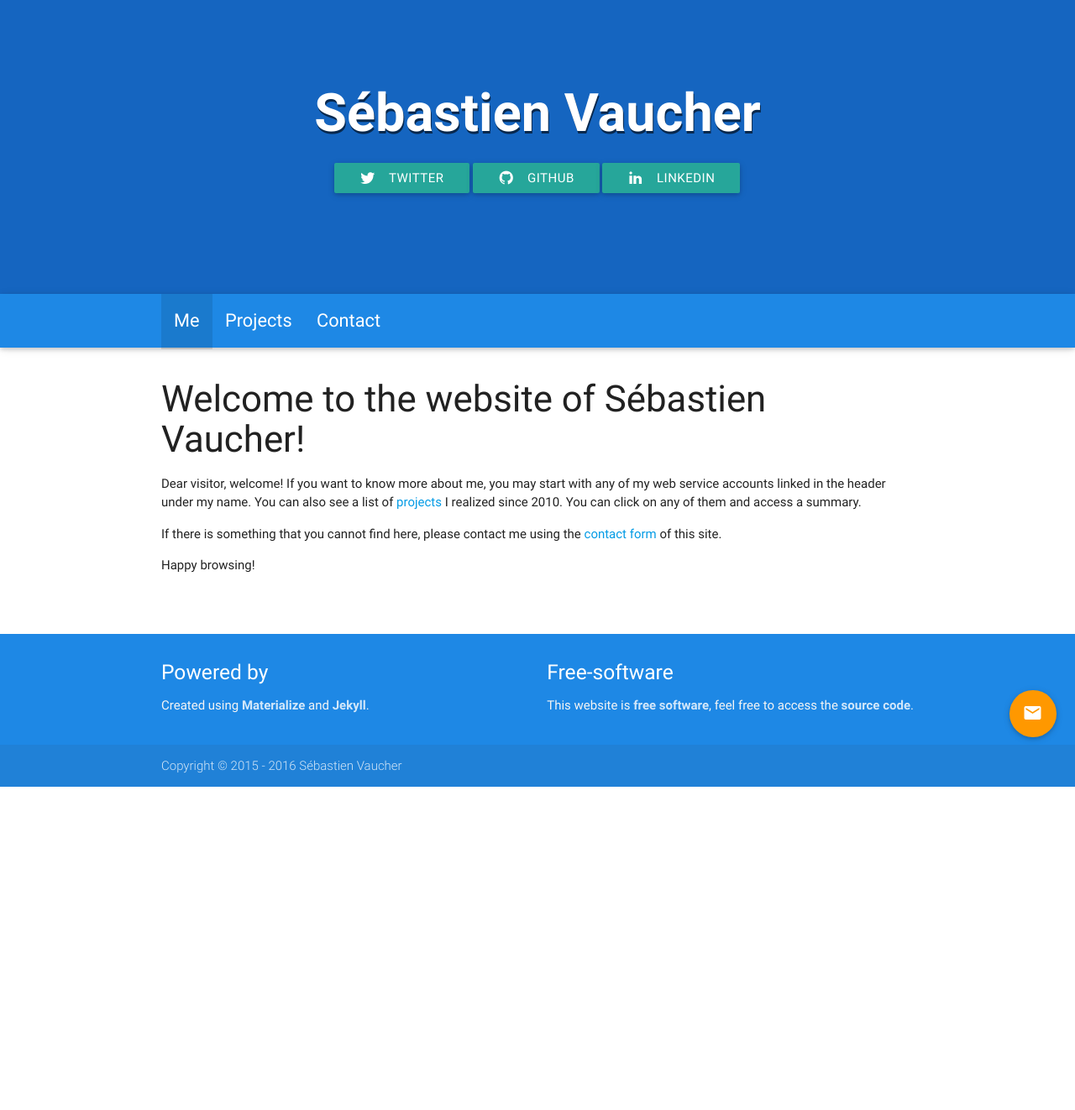
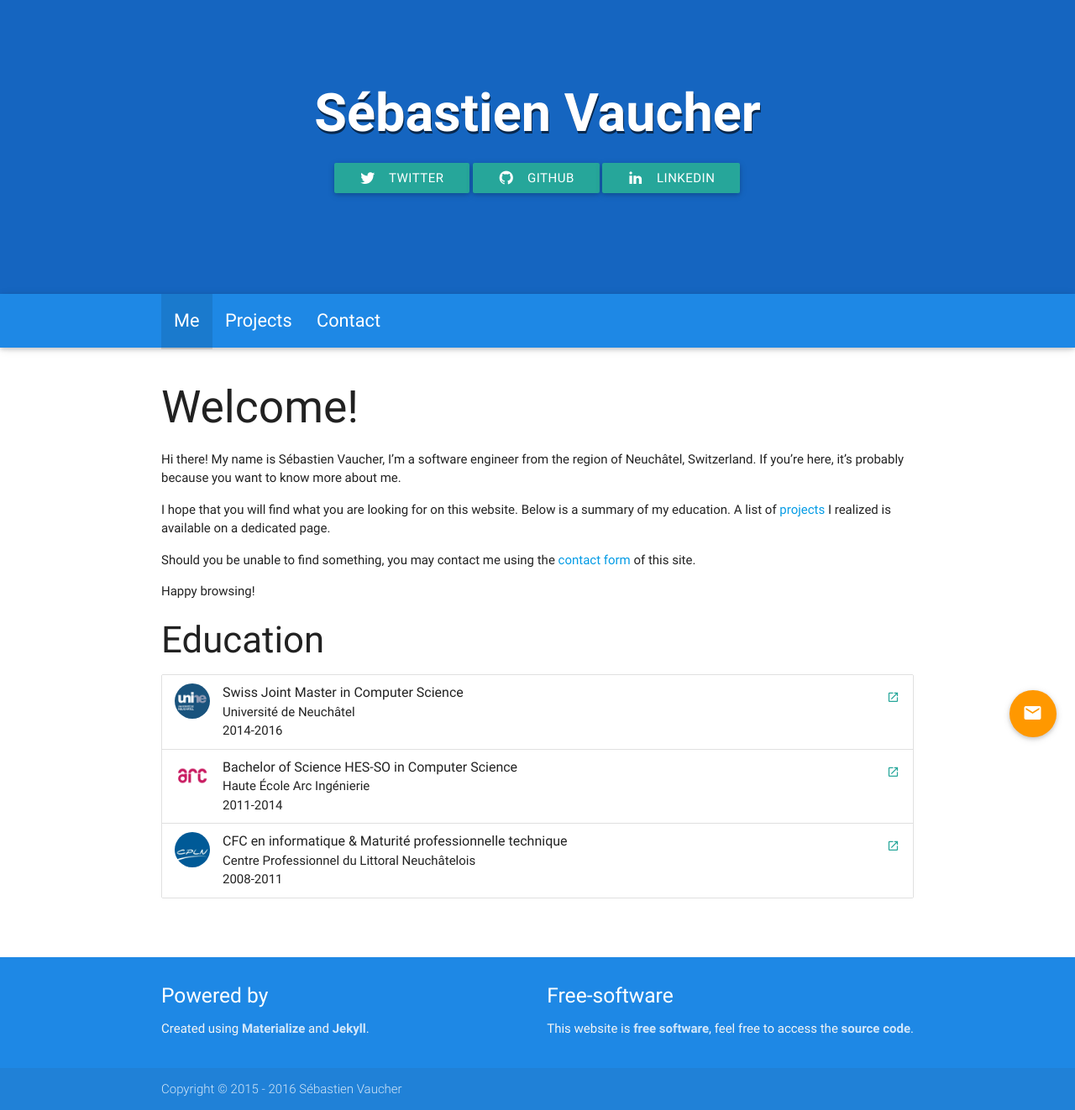
Before and after one commit to sebva/PersonalWebsite, a Jekyll site: the page built from index.md, in a window 1280 px wide. Shown: the whole page at 84% size. Built offline with Jekyll 4.4.1, drawn with Linux system fonts in a browser that asks for light colours; before the commit the page ends 937 px from its top, so only the background shows below that.

Commit message:
Update index

```diff
--- a/index.md
+++ b/index.md
@@ -6,10 +6,35 @@ menu: main
 weight: 0
 ---
 
-### Welcome to the website of Sébastien Vaucher!
+## Welcome!
 
-Dear visitor, welcome! If you want to know more about me, you may start with any of my web service accounts linked in the header under my name. You can also see a list of [projects](/projects.html) I realized since 2010. You can click on any of them and access a summary.
+Hi there! My name is Sébastien Vaucher, I'm a software engineer from the region of Neuchâtel, Switzerland. If you're here, it's probably because you want to know more about me.
 
-If there is something that you cannot find here, please contact me using the [contact form](/contact.html) of this site.
+I hope that you will find what you are looking for on this website. Below is a summary of my education. A list of [projects](/projects.html) I realized is available on a dedicated page.
+
+Should you be unable to find something, you may contact me using the [contact form](/contact.html) of this site.
 
 Happy browsing!
+
+### Education
+
+<ul class="collection">
+    <li class="collection-item avatar">
+        <img src="images/unine.png" alt="UniNE" class="circle">
+        <span class="title">Swiss Joint Master in Computer Science</span>
+        <p>Université de Neuchâtel<br/>2014-2016</p>
+        <a href="http://mcs.unibnf.ch/" class="secondary-content"><i class="mdi mdi-launch"></i></a>
+    </li>
+    <li class="collection-item avatar">
+        <img src="images/arc.png" alt="Arc" class="circle">
+        <span class="title">Bachelor of Science HES-SO in Computer Science</span>
+        <p>Haute École Arc Ingénierie<br/>2011-2014</p>
+        <a href="http://www.he-arc.ch/ingenierie" class="secondary-content"><i class="mdi mdi-launch"></i></a>
+    </li>
+    <li class="collection-item avatar">
+        <img src="images/cpln.webp" alt="CPLN" class="circle">
+        <span class="title">CFC en informatique &amp; Maturité professionnelle technique</span>
+        <p>Centre Professionnel du Littoral Neuchâtelois<br/>2008-2011</p>
+        <a href="http://www.cpln.ch/" class="secondary-content"><i class="mdi mdi-launch"></i></a>
+    </li>
+</ul>
```
Also changed, not shown: images/arc.png (added), images/cpln.webp (added), images/unine.png (added).
